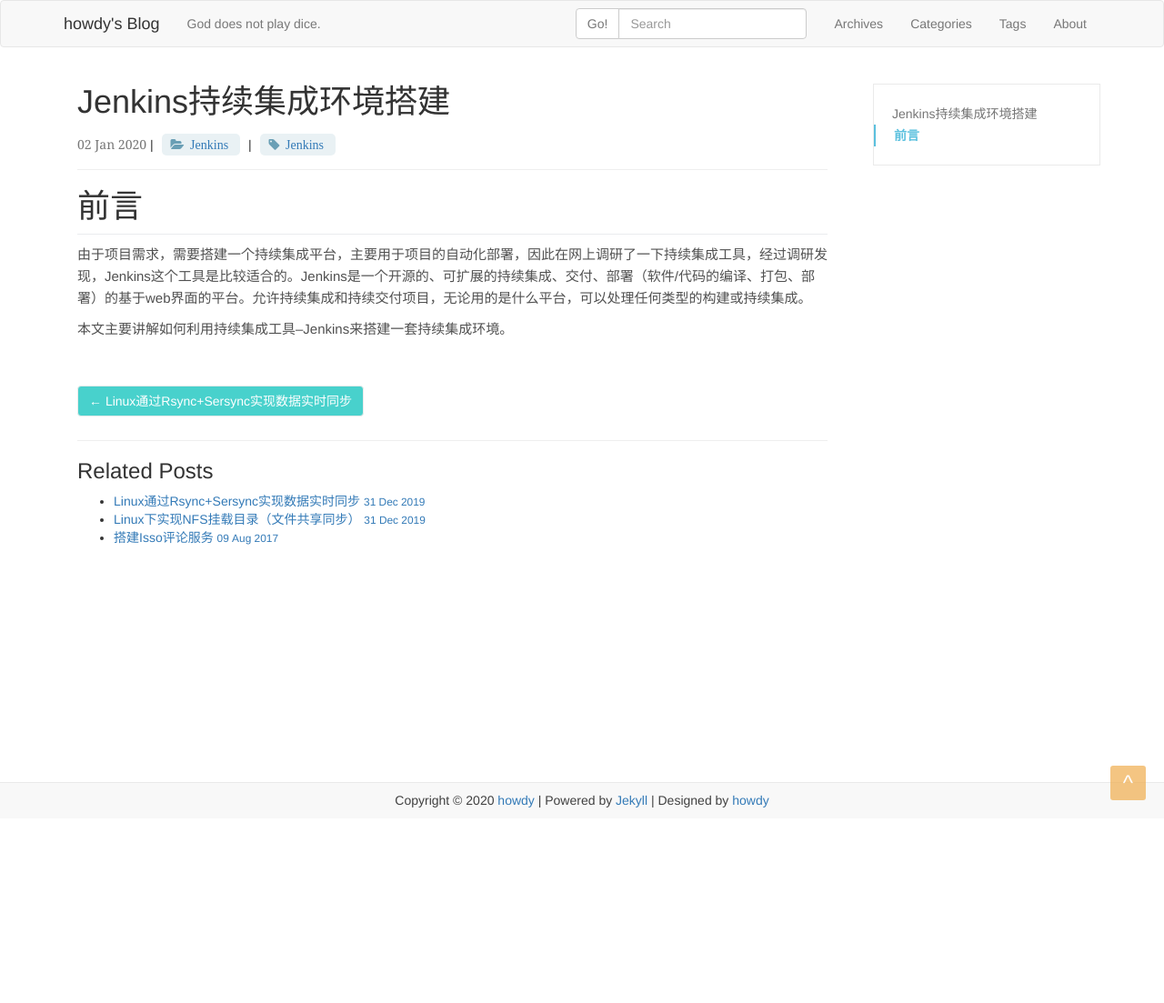
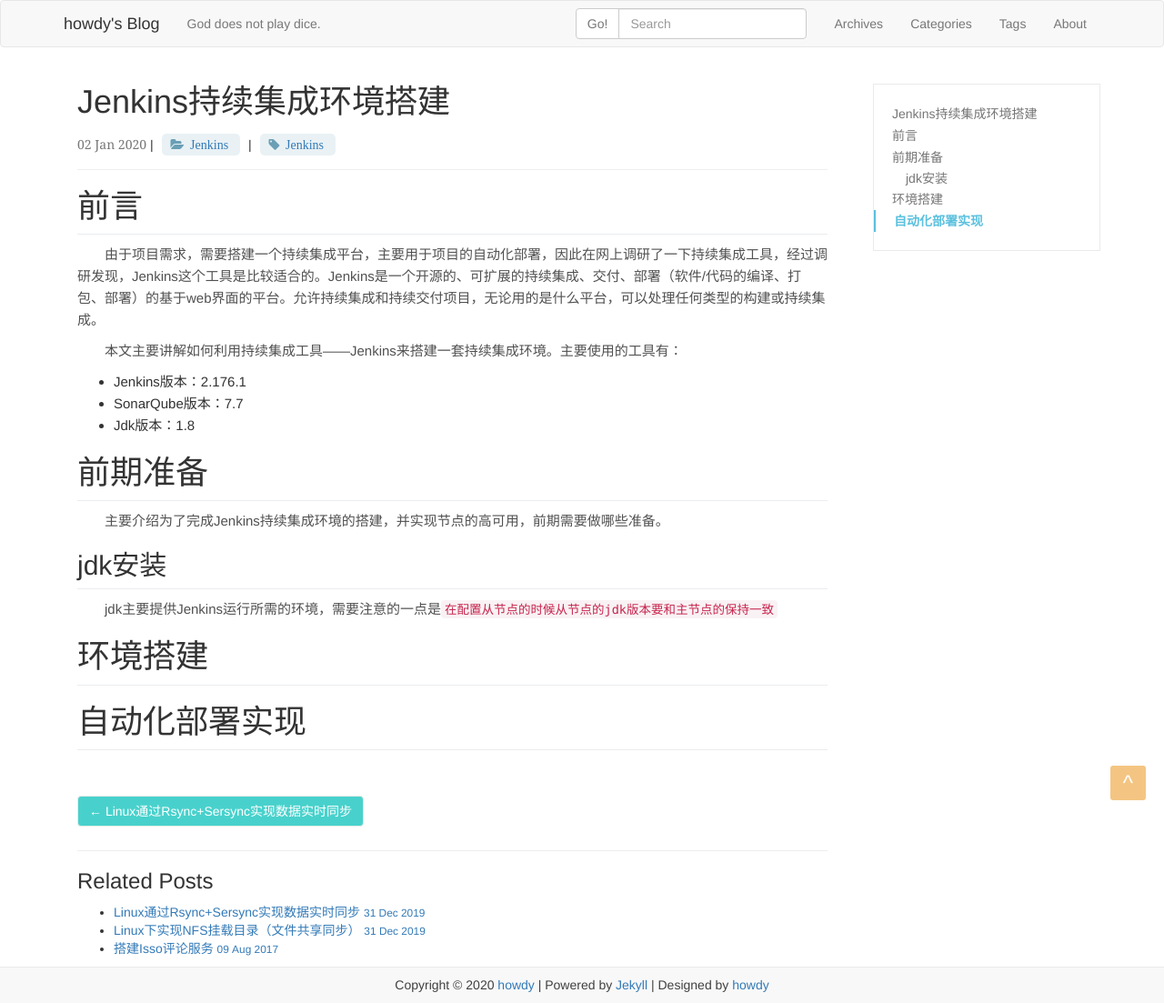
Before and after one commit to howdypl/howdypl.github.io, a Jekyll site: the page built from _posts/2020-01-02-jenkins-summary.md, in a window 1280 px wide. Shown: the whole page at 91% size. Built offline with Jekyll 4.4.1, drawn with Linux system fonts in a browser that asks for light colours; before the commit the page ends 900 px from its top, so only the background shows below that.

Commit message:
Jenkins持续集成环境搭建初稿202001021451

```diff
--- a/_posts/2020-01-02-jenkins-summary.md
+++ b/_posts/2020-01-02-jenkins-summary.md
@@ -6,6 +6,31 @@ categories: Jenkins
 tags: [Jenkins]
 ---
 # 前言
-由于项目需求，需要搭建一个持续集成平台，主要用于项目的自动化部署，因此在网上调研了一下持续集成工具，经过调研发现，Jenkins这个工具是比较适合的。Jenkins是一个开源的、可扩展的持续集成、交付、部署（软件/代码的编译、打包、部署）的基于web界面的平台。允许持续集成和持续交付项目，无论用的是什么平台，可以处理任何类型的构建或持续集成。
+&emsp;&emsp;由于项目需求，需要搭建一个持续集成平台，主要用于项目的自动化部署，因此在网上调研了一下持续集成工具，经过调研发现，Jenkins这个工具是比较适合的。Jenkins是一个开源的、可扩展的持续集成、交付、部署（软件/代码的编译、打包、部署）的基于web界面的平台。允许持续集成和持续交付项目，无论用的是什么平台，可以处理任何类型的构建或持续集成。
 
-本文主要讲解如何利用持续集成工具--Jenkins来搭建一套持续集成环境。<!-- more -->
+&emsp;&emsp;本文主要讲解如何利用持续集成工具——Jenkins来搭建一套持续集成环境。主要使用的工具有：
+- Jenkins版本：2.176.1
+- SonarQube版本：7.7
+- Jdk版本：1.8
+
+<!-- more -->
+# 前期准备
+&emsp;&emsp;主要介绍为了完成Jenkins持续集成环境的搭建，并实现节点的高可用，前期需要做哪些准备。
+## jdk安装
+&emsp;&emsp;jdk主要提供Jenkins运行所需的环境，需要注意的一点是`在配置从节点的时候从节点的jdk版本要和主节点的保持一致`
+
+
+
+
+
+
+# 环境搭建
+
+
+
+
+
+
+
+
+# 自动化部署实现
```
